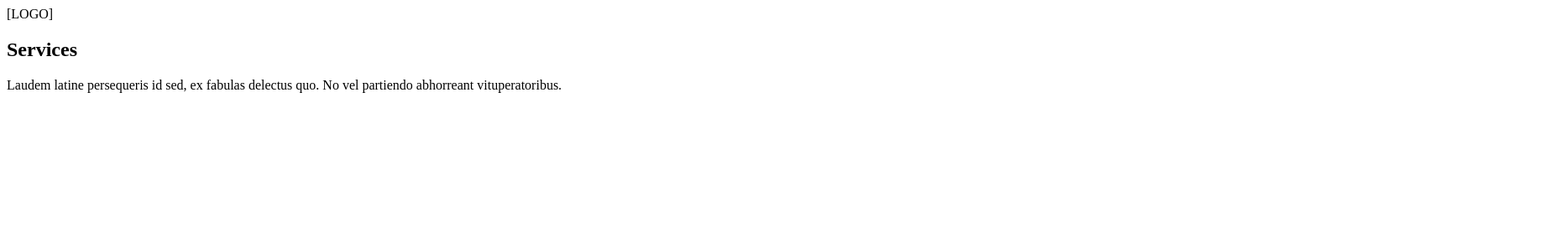
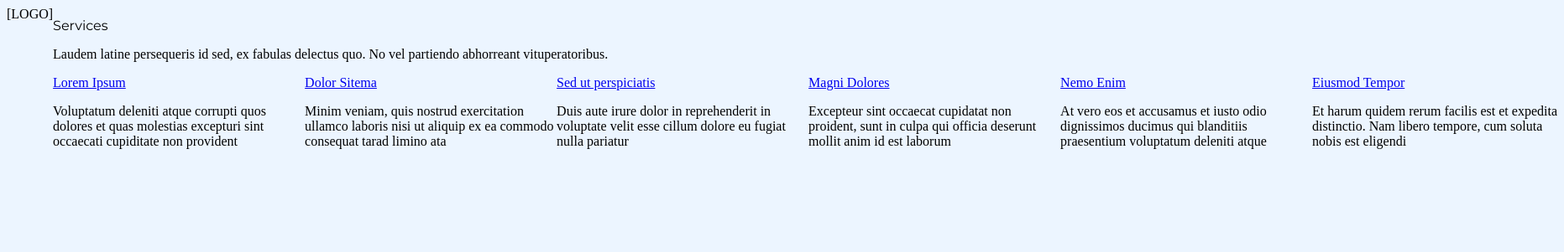
Before and after one commit to rafitacorrea/Ada-TP1, a plain HTML site: page index.html in a window 1280 px wide. Shown: the whole page at 84% size, 1863 px wide, since content can reach past the window. Drawn offline with Linux system fonts and the light colour scheme.

Commit message:
se agregan más variables (faltan) :v

```diff
--- a/index.html
+++ b/index.html
@@ -5,7 +5,7 @@
     <meta name="viewport" content="width=device-width, initial-scale=1.0" />
     <meta http-equiv="X-UA-Compatible" content="ie=edge" />
     <title>Trabajo práctico - Ada 01</title>
-    <link rel="stylesheet" href="./style/style.css" />
+    <link rel="stylesheet" href="./style/style.css"/>
   </head>
   <body>
     <!-- Nav - Lore -->
@@ -19,19 +19,38 @@
     <div class="about-us"></div>
     <!-- Services - Kari -->
     <div class="services">
-      <h2 class="services-subtitle">
+      <h2 class="services-title">
         Services
       </h2>
-      <p class="services-paragraph">
+      <p class="services-description">
         Laudem latine persequeris id sed, ex fabulas delectus quo. No vel partiendo abhorreant vituperatoribus.
       </p>
+
       <div class="services-cards-container">
-        <div class="services-card"></div>
-        <div class="services-card"></div>
-        <div class="services-card"></div>
-        <div class="services-card"></div>
-        <div class="services-card"></div>
-        <div class="services-card"></div>
+        <div class="services-card">
+          <a href="#" class="card-title">Lorem Ipsum</a>
+          <p class="card-description">Voluptatum deleniti atque corrupti quos dolores et quas molestias excepturi sint occaecati cupiditate non provident</p>
+        </div>
+        <div class="services-card">
+          <a href="#" class="card-title">Dolor Sitema</a>
+          <p class="card-description">Minim veniam, quis nostrud exercitation ullamco laboris nisi ut aliquip ex ea commodo consequat tarad limino ata</p>
+        </div>
+        <div class="services-card">
+          <a href="#" class="card-title">Sed ut perspiciatis</a>
+          <p class="card-description">Duis aute irure dolor in reprehenderit in voluptate velit esse cillum dolore eu fugiat nulla pariatur</p>
+        </div>
+        <div class="services-card">
+          <a href="#" class="card-title">Magni Dolores</a>
+          <p class="card-description">Excepteur sint occaecat cupidatat non proident, sunt in culpa qui officia deserunt mollit anim id est laborum</p>
+        </div>
+        <div class="services-card">
+          <a href="#" class="card-title">Nemo Enim</a>
+          <p class="card-description">At vero eos et accusamus et iusto odio dignissimos ducimus qui blanditiis praesentium voluptatum deleniti atque</p>
+        </div>
+        <div class="services-card">
+          <a href="#" class="card-title">Eiusmod Tempor</a>
+          <p class="card-description">Et harum quidem rerum facilis est et expedita distinctio. Nam libero tempore, cum soluta nobis est eligendi</p>
+        </div>
       </div>
     </div>
     <!-- Choose Us - Kim -->
--- a/style/_variables.scss
+++ b/style/_variables.scss
@@ -1,19 +1,36 @@
 @import url('https://fonts.googleapis.com/css?family=Montserrat:400,700|Open+Sans:400,700&display=swap');
 
-$main-font: 'Montserrat', sans-serif;
-$secondary-font: 'Open Sans', sans-serif;
-$main-color: #1445B3;
-$secondary-color: #007bff;
+$title-font: 'Montserrat', sans-serif;
+$title-title-size: 36px;
+$title-color: #283D50;
+$subtitle-font: 'Open Sans', sans-serif;
+$subtitle-font-size: 15px;
+$subtitle-color: #556877;
+$body-background-color: #ecf5ff;
+$header-background-color: #1445B3;
+$active-link-color: #007bff;
+$highlight-card-color: #003B7A;
+$highlight-section-color: #004A99;
 
-@mixin flex-row {
+@mixin flex-row() {
     display: flex;
     justify-content: space-between;
     align-items: center;
 }
 
-@mixin flex-column {
+@mixin flex-column() {
     display: flex;
     justify-content: space-between;
     align-items: center;
     flex-direction: column;
 }
+
+@mixin title-font {
+    font-family: 'Montserrat', sans-serif;
+    color: #283D50;
+}
+
+@mixin services-card-style() {
+    width: 300px;
+    height: 200px;
+}
--- a/style/style.scss
+++ b/style/style.scss
@@ -0,0 +1,18 @@
+@import "./_variables.scss";
+
+html, body {
+    display: flex;
+    background-color: $body-background-color;
+}
+
+.services-title {
+    font: 100% 'Montserrat', sans-serif;
+}
+
+.services-cards-container {
+    @include flex-row();
+}
+
+.services-card {
+    @include services-card-style();
+}
```
Also changed, not shown: style/style.css.
